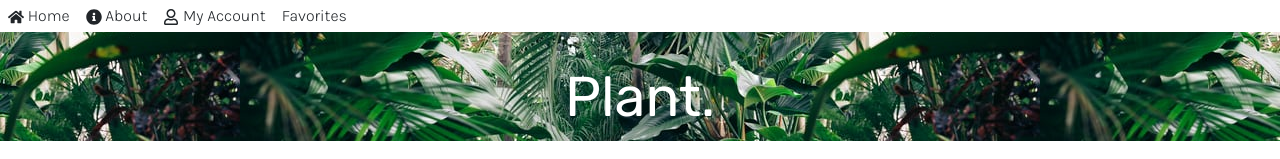
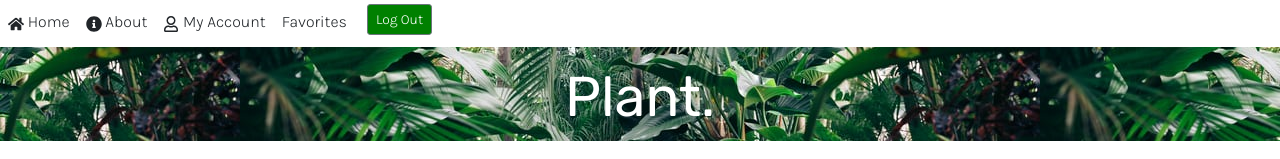
Before and after one commit to info340-wi21/project-2-gherma, a React (Create React App) app: page / in a window 1280 px wide. Shown: the top 159 px of the page. Built offline with nearby package versions, Linux system fonts and the light colour scheme.

Commit message:
Added Logout button

```diff
--- a/src/App.js
+++ b/src/App.js
@@ -26,6 +26,10 @@ const uiConfig = {
     signInSuccessWithAuthResult: () => false
   }
 }
+const handleSignOut = () => {
+  firebase.auth().signOut();
+}
+
 
 export function App(props) {
   let plantArray = props.plantData;
@@ -65,10 +69,6 @@ export function App(props) {
     }
   }
 
-  const handleSignOut = () => {
-    firebase.auth().signOut();
-  }
-
 return (
     <div>
       <Header />
@@ -99,8 +99,6 @@ return (
 
 
 function Header () {
-
-
   return (
     <header className="about">
       <nav>
@@ -111,6 +109,7 @@ function Header () {
           <NavLink className="text-dark" activeClassName="activeLink" to="/signin"><FaRegUser aria-hidden="true" aria-label="Account Icon"/> My Account</NavLink>
           <NavLink className="text-dark m-3" activeClassName="activeLink" to="/favorites">Favorites</NavLink>
         </ul>
+        <button className="btn btn-sm btn-outline-secondary ml-3 mb-2" onClick={handleSignOut}>Log Out</button>
       </nav>
       <div className="jumbotron mt-3 mb-3">
         <h1 className="display-4 text-white text-center pt-5">Plant.</h1>
--- a/src/style.css
+++ b/src/style.css
@@ -120,6 +120,10 @@ div.about-column li {
   list-style-type: none;
 }
 
+button {
+  align-items: center;
+}
+
 footer {
   padding: 1rem;
   color: rgba(5, 122, 34, 0.78);
```
